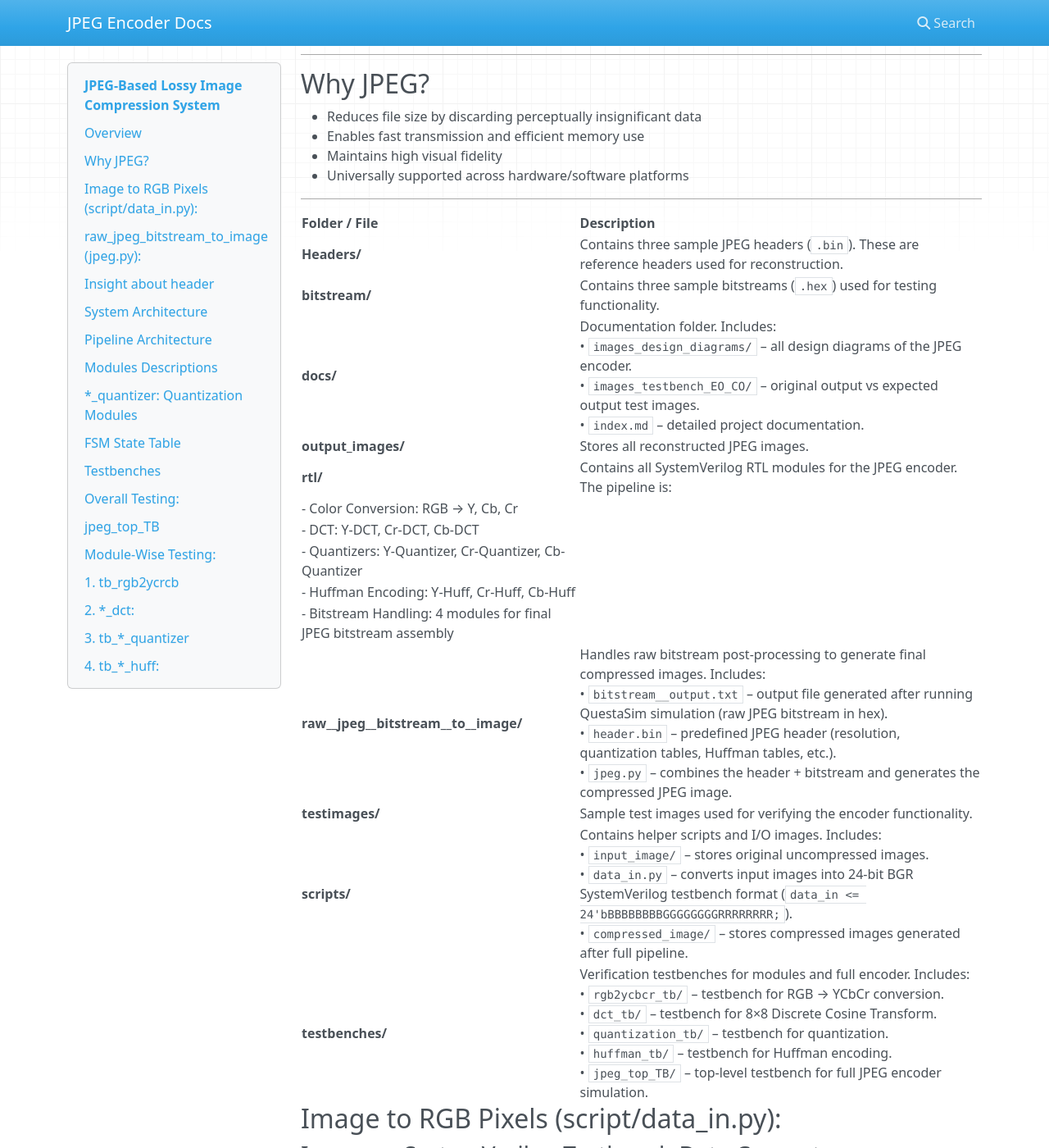
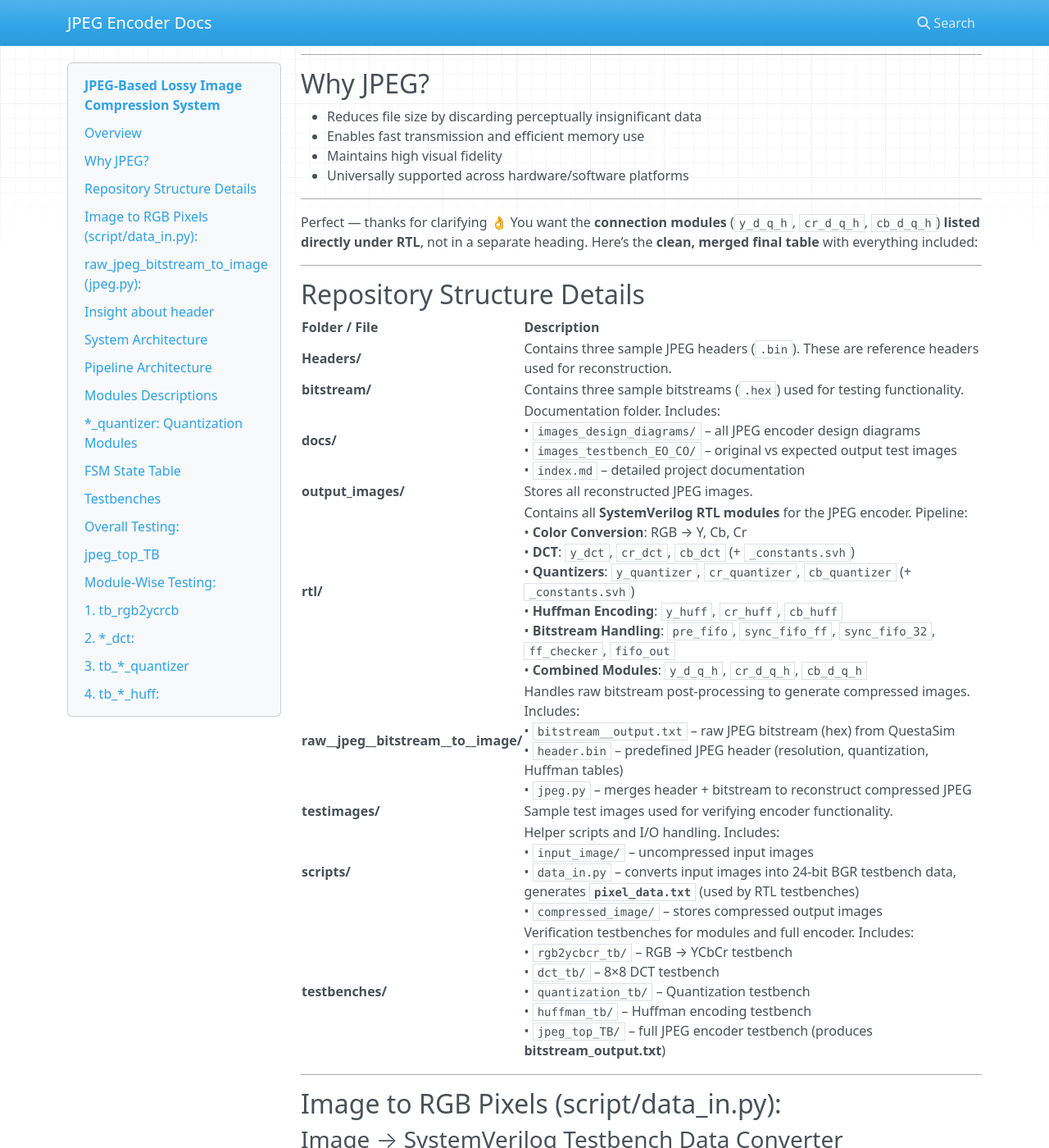
Before and after one commit to rmknae/JPEG--ENCODER, an MkDocs documentation site: the page built from docs/index.md, in a window 1280 px wide and 1400 px high, scrolled down 390 px. Shown: the whole window at 82% size. Built offline with MkDocs 1.6.1, drawn with Linux system fonts in a browser that asks for light colours; nearby versions of some CDN libraries.

Commit message:
Update index.md

```diff
--- a/docs/index.md
+++ b/docs/index.md
@@ -24,23 +24,27 @@ This project implements a **hardware JPEG encoder** using **SystemVerilog**. It
 * Maintains high visual fidelity
 * Universally supported across hardware/software platforms
 ---
-| Folder / File                               | Description                                                                                                                                                                                                                                                                                                                                                                                             |
-| :------------------------------------------ | :------------------------------------------------------------------------------------------------------------------------------------------------------------------------------------------------------------------------------------------------------------------------------------------------------------------------------------------------------------------------------------------------------ |
-| **Headers/**                                | Contains three sample JPEG headers (`.bin`). These are reference headers used for reconstruction.                                                                                                                                                                                                                                                                                                       |
-| **bitstream/**                              | Contains three sample bitstreams (`.hex`) used for testing functionality.                                                                                                                                                                                                                                                                                                                               |
-| **docs/**                                   | Documentation folder. Includes:<br>• `images_design_diagrams/` – all design diagrams of the JPEG encoder.<br>• `images_testbench_EO_CO/` – original output vs expected output test images.<br>• `index.md` – detailed project documentation.                                                                                                                                                            |
-| **output\_images/**                         | Stores all reconstructed JPEG images.
-| **rtl/**                                    |Contains all SystemVerilog RTL modules for the JPEG encoder. The pipeline is:
-- Color Conversion: RGB → Y, Cb, Cr
-- DCT: Y-DCT, Cr-DCT, Cb-DCT
-- Quantizers: Y-Quantizer, Cr-Quantizer, Cb-Quantizer
-- Huffman Encoding: Y-Huff, Cr-Huff, Cb-Huff
-- Bitstream Handling: 4 modules for final JPEG bitstream assembly                                                                                                                                                                                                                                                                              |
-| **raw\_\_jpeg\_\_bitstream\_\_to\_\_image/** | Handles raw bitstream post-processing to generate final compressed images. Includes:<br>• `bitstream__output.txt` – output file generated after running QuestaSim simulation (raw JPEG bitstream in hex).<br>• `header.bin` – predefined JPEG header (resolution, quantization tables, Huffman tables, etc.).<br>• `jpeg.py` – combines the header + bitstream and generates the compressed JPEG image. |
-| **testimages/**                             | Sample test images used for verifying the encoder functionality.                                                                                                                                                                                                                                                                                                                                        |
-| **scripts/**                                | Contains helper scripts and I/O images. Includes:<br>• `input_image/` – stores original uncompressed images.<br>• `data_in.py` – converts input images into 24-bit BGR SystemVerilog testbench format (`data_in <= 24'bBBBBBBBBGGGGGGGGRRRRRRRR;`).<br>• `compressed_image/` – stores compressed images generated after full pipeline.                                                                  |
-| **testbenches/**                            | Verification testbenches for modules and full encoder. Includes:<br>• `rgb2ycbcr_tb/` – testbench for RGB → YCbCr conversion.<br>• `dct_tb/` – testbench for 8×8 Discrete Cosine Transform.<br>• `quantization_tb/` – testbench for quantization.<br>• `huffman_tb/` – testbench for Huffman encoding.<br>• `jpeg_top_TB/` – top-level testbench for full JPEG encoder simulation.                      |
+Perfect — thanks for clarifying 👌
+You want the **connection modules** (`y_d_q_h`, `cr_d_q_h`, `cb_d_q_h`) **listed directly under RTL**, not in a separate heading.
+Here’s the **clean, merged final table** with everything included:
 
+---
+
+## Repository Structure Details
+
+| Folder / File                                | Description                                                                                                                                                                                                                                                                                                                                                                                                                                                                                                       |
+| -------------------------------------------- | ----------------------------------------------------------------------------------------------------------------------------------------------------------------------------------------------------------------------------------------------------------------------------------------------------------------------------------------------------------------------------------------------------------------------------------------------------------------------------------------------------------------- |
+| **Headers/**                                 | Contains three sample JPEG headers (`.bin`). These are reference headers used for reconstruction.                                                                                                                                                                                                                                                                                                                                                                                                                 |
+| **bitstream/**                               | Contains three sample bitstreams (`.hex`) used for testing functionality.                                                                                                                                                                                                                                                                                                                                                                                                                                         |
+| **docs/**                                    | Documentation folder. Includes: <br> • `images_design_diagrams/` – all JPEG encoder design diagrams <br> • `images_testbench_EO_CO/` – original vs expected output test images <br> • `index.md` – detailed project documentation                                                                                                                                                                                                                                                                                 |
+| **output\_images/**                          | Stores all reconstructed JPEG images.                                                                                                                                                                                                                                                                                                                                                                                                                                                                             |
+| **rtl/**                                     | Contains all **SystemVerilog RTL modules** for the JPEG encoder. Pipeline: <br> • **Color Conversion**: RGB → Y, Cb, Cr <br> • **DCT**: `y_dct`, `cr_dct`, `cb_dct` (+ `_constants.svh`) <br> • **Quantizers**: `y_quantizer`, `cr_quantizer`, `cb_quantizer` (+ `_constants.svh`) <br> • **Huffman Encoding**: `y_huff`, `cr_huff`, `cb_huff` <br> • **Bitstream Handling**: `pre_fifo`, `sync_fifo_ff`, `sync_fifo_32`, `ff_checker`, `fifo_out` <br> • **Combined Modules**: `y_d_q_h`, `cr_d_q_h`, `cb_d_q_h` |
+| **raw\_\_jpeg\_\_bitstream\_\_to\_\_image/** | Handles raw bitstream post-processing to generate compressed images. Includes: <br> • `bitstream__output.txt` – raw JPEG bitstream (hex) from QuestaSim <br> • `header.bin` – predefined JPEG header (resolution, quantization, Huffman tables) <br> • `jpeg.py` – merges header + bitstream to reconstruct compressed JPEG                                                                                                                                                                                       |
+| **testimages/**                              | Sample test images used for verifying encoder functionality.                                                                                                                                                                                                                                                                                                                                                                                                                                                      |
+| **scripts/**                                 | Helper scripts and I/O handling. Includes: <br> • `input_image/` – uncompressed input images <br> • `data_in.py` – converts input images into 24-bit BGR testbench data, generates **`pixel_data.txt`** (used by RTL testbenches) <br> • `compressed_image/` – stores compressed output images                                                                                                                                                                                                                    |
+| **testbenches/**                             | Verification testbenches for modules and full encoder. Includes: <br> • `rgb2ycbcr_tb/` – RGB → YCbCr testbench <br> • `dct_tb/` – 8×8 DCT testbench <br> • `quantization_tb/` – Quantization testbench <br> • `huffman_tb/` – Huffman encoding testbench <br> • `jpeg_top_TB/` – full JPEG encoder testbench (produces **bitstream\_output.txt**)                                                                                                                                                                |
+
+---
 
 ## Image to RGB Pixels (script/data_in.py):
 
```
